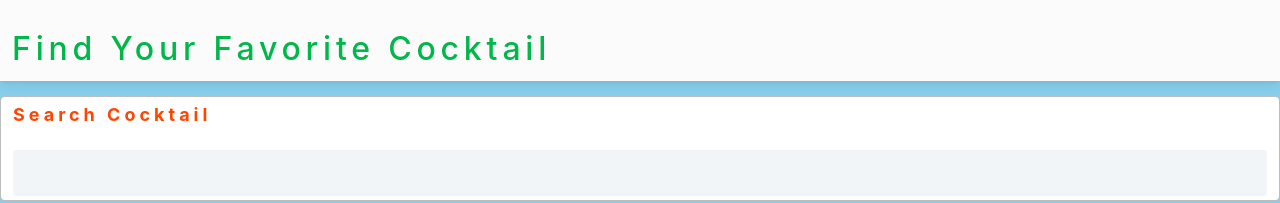
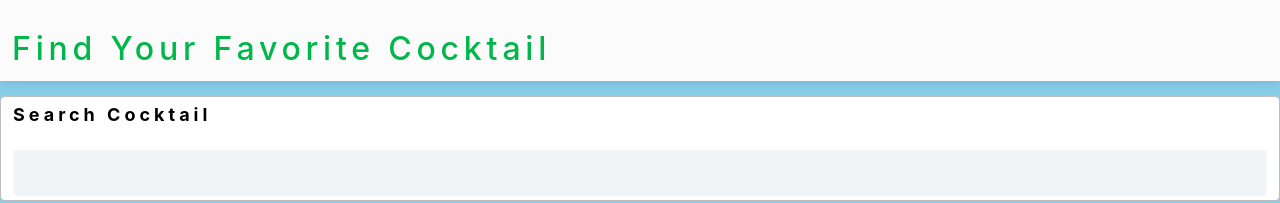
Before and after one commit to StephaneNZIENGUI/cocktail-app, a React (Create React App) app: page / in a window 1280 px wide. Shown: the top 203 px of the page. Built offline with nearby package versions, Linux system fonts and the light colour scheme; no server answers.

Commit message:
ajout de code

```diff
--- a/public/index.html
+++ b/public/index.html
@@ -9,12 +9,8 @@
       name="description"
       content="Web site created using create-react-app"
     />
-    <link rel="apple-touch-icon" href="%PUBLIC_URL%/logo192.png" />
-    <!--
-      manifest.json provides metadata used when your web app is installed on a
-      user's mobile device or desktop. See https://developers.google.com/web/fundamentals/web-app-manifest/
-    -->
-    <link rel="manifest" href="%PUBLIC_URL%/manifest.json" />
+
+
     <link
     href="https://cdnjs.cloudflare.com/ajax/libs/mdb-ui-kit/3.10.0/mdb.min.css"
     rel="stylesheet"
--- a/src/components/SearchInput.css
+++ b/src/components/SearchInput.css
@@ -1,9 +1,3 @@
-.search {
-    margin-top: 1rem;
-    padding-bottom: 0;
-    margin-bottom: 5rem;
-  }
-
   .search-form {
     width: 85vw;
     margin: 0 auto;
@@ -15,16 +9,7 @@
     box-shadow: 2px 5px 3px 0px rgba(0, 0, 0, 0.5);
   }
 
-  .form-control label {
-    display: block;
-    margin-bottom: 1.25rem;
-    font-weight: bold;
-    letter-spacing: 0.25rem;
-    color: orangered;
-    font-size: large;
-    text-align: left;
-  }
-  .form-control input {
+.form-control input {
     width: 100%;
     border: none;
     border-color: transparent;
@@ -38,33 +23,12 @@
     margin-bottom: 5rem;
   }
 
-  .search-form {
-    width: 85vw;
-    margin: 0 auto;
-    max-width: 40rem;
-    background: #fff;
-    padding: 2rem 2.5rem;
-    text-transform: capitalize;
-    border-radius: 0.25rem;
-    box-shadow: 2px 5px 3px 0px rgba(0, 0, 0, 0.5);
-  }
-
-  .form-control label {
+.form-control label {
     display: block;
     margin-bottom: 1.25rem;
     font-weight: bold;
     letter-spacing: 0.25rem;
-    color: orangered;
+    color: black;
     font-size: large;
     text-align: left;
-
   }
-  .form-control input {
-    width: 100%;
-    border: none;
-    border-color: transparent;
-    background: #f1f5f8;
-    border-radius: 0.25rem;
-    padding: 0.5rem;
-    font-size: 1.2rem;
-  }
--- a/src/pages/SingleCocktail.js
+++ b/src/pages/SingleCocktail.js
@@ -87,10 +87,16 @@
                             </p>
                             <p>
                                 <span className="drink-data">Ingredients:</span>
+
                                 {ingredients && ingredients.map((item, index) => {
                                     return item? <span key={index}>{item}</span> : null;
+
                                 })}
+
+
+
                             </p>
+
                         </div>
                     </div>
                 </section>
```
Also changed, not shown: package.json (+6 -1 lines), 1 other file (tests, documents, lock files or other folders).
